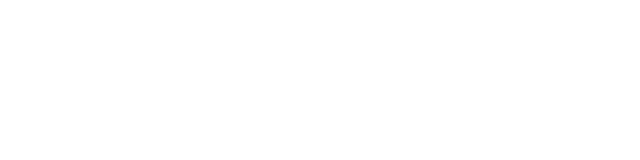
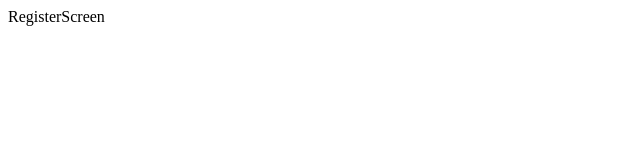
Before and after one commit to aEdgar22/scriv, a React (Create React App) app: page /auth/register in a window 1280 px wide. Shown: the top 160 px of the page, without its empty margins (0-640 px from the left). Built offline with nearby package versions, Linux system fonts and the light colour scheme.

Commit message:
add/implementación rutas principales y pages de la aplicación

```diff
--- a/package.json
+++ b/package.json
@@ -8,7 +8,9 @@
     "@testing-library/user-event": "^13.5.0",
     "react": "^18.2.0",
     "react-dom": "^18.2.0",
+    "react-router-dom": "^6.3.0",
     "react-scripts": "5.0.1",
+    "redux": "^4.2.0",
     "web-vitals": "^2.1.4"
   },
   "scripts": {
--- a/src/App.js
+++ b/src/App.js
@@ -1,5 +1,9 @@
+import { AppRouter } from "./routes/AppRouter";
+
 function App() {
-  return <div className="App"></div>;
+  return (
+    <AppRouter />
+  )
 }
 
 export default App;
--- /dev/null
+++ b/src/pages/auth/LoginScreen.jsx
@@ -0,0 +1,7 @@
+import React from 'react'
+
+export const LoginScreen = () => {
+  return (
+    <div>LoginScreen</div>
+  )
+}
--- /dev/null
+++ b/src/pages/auth/RegisterScreen.jsx
@@ -0,0 +1,7 @@
+import React from 'react'
+
+export const RegisterScreen = () => {
+  return (
+    <div>RegisterScreen</div>
+  )
+}
--- /dev/null
+++ b/src/pages/homeChats/HomeChats.jsx
@@ -0,0 +1,7 @@
+import React from 'react'
+
+export const HomeChats = () => {
+  return (
+    <div>HomeChats</div>
+  )
+}
--- /dev/null
+++ b/src/routes/AppRouter.js
@@ -0,0 +1,18 @@
+import React from "react";
+import { BrowserRouter as Router, Routes, Route, Navigate } from "react-router-dom";
+import { HomeChats } from "../pages/homeChats/HomeChats";
+import { AuthRouter } from "./AuthRouter";
+
+export const AppRouter = () => {
+  return (
+    <Router>
+      <Routes>
+        {/* rutas iniciales */}
+
+        <Route path="/*" element={<AuthRouter />} />
+        <Route path="/" element={<HomeChats />} />
+        <Route path="*" element={<Navigate replace to="/auth/login" />} />
+      </Routes>
+    </Router>
+  );
+};
--- /dev/null
+++ b/src/routes/AuthRouter.js
@@ -0,0 +1,17 @@
+import React from "react";
+import { Routes, Route, Navigate } from "react-router-dom";
+import { LoginScreen } from "../pages/auth/LoginScreen";
+import { RegisterScreen } from "../pages/auth/RegisterScreen";
+
+export const AuthRouter = () => {
+  return (
+    <>
+      <Routes>
+        {/* rutas hijas */}
+        <Route path="/auth/login" element={<LoginScreen />} />
+        <Route path="/auth/register" element={<RegisterScreen />} />
+        <Route path="*" element={<Navigate replace to="/auth/login" />} />
+      </Routes>
+    </>
+  );
+};
```
Also changed, not shown: 1 other file (tests, documents, lock files or other folders).
